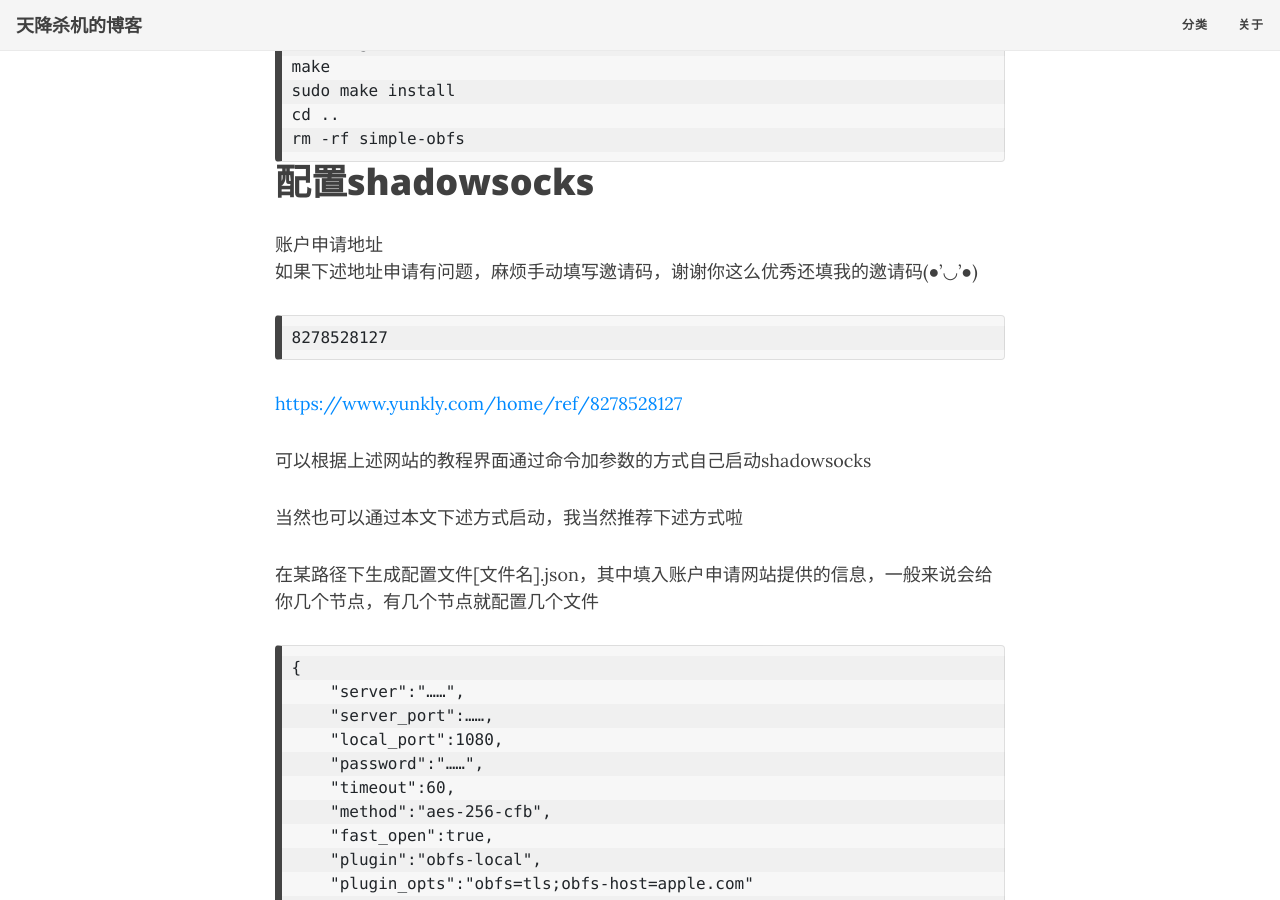
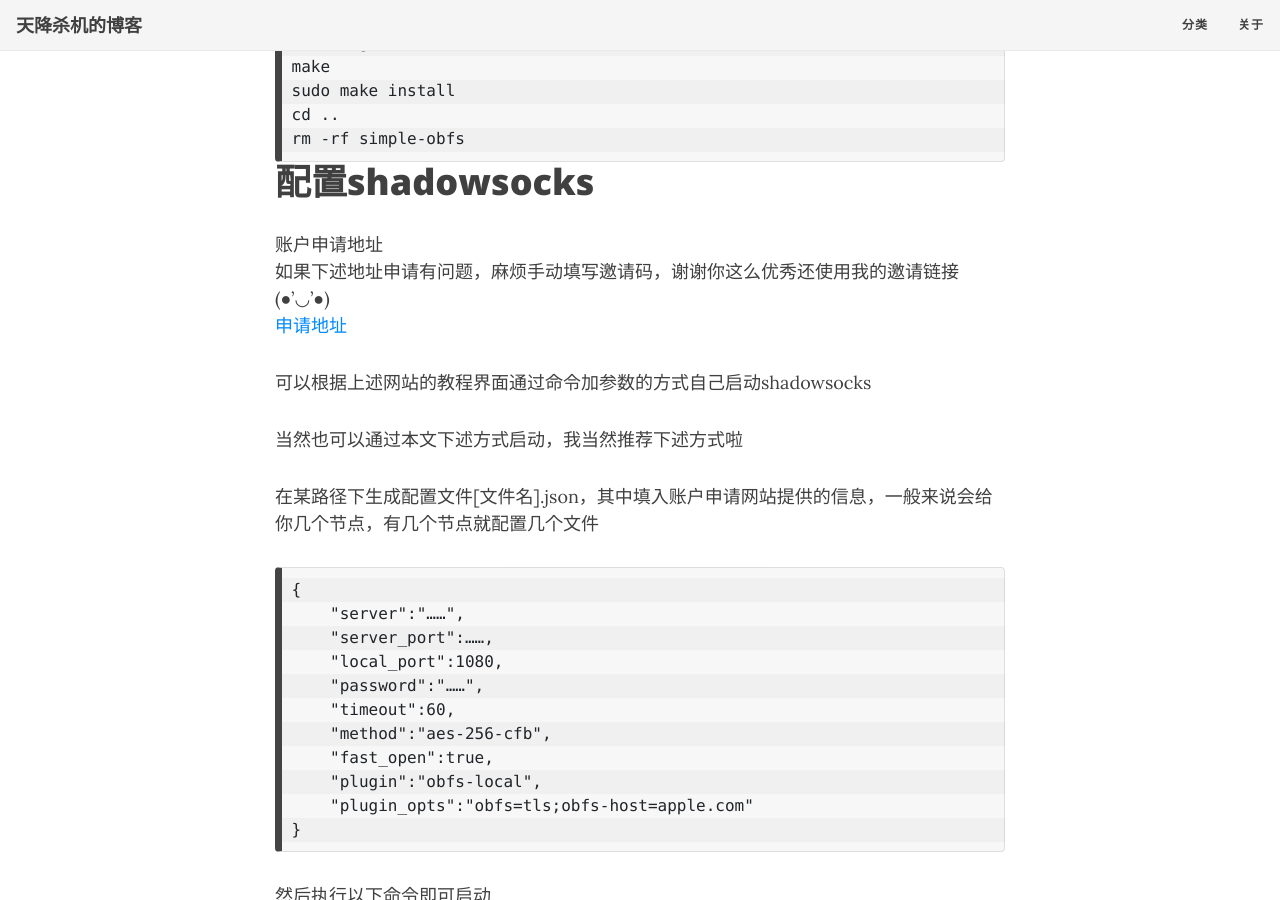
Before and after one commit to BobbyBBY/BobbyBBY.github.io, a Jekyll site: the page built from _posts/2020-06-04-git-speedup.md, in a window 1280 px wide and 900 px high, scrolled down 6375 px. Built offline with Jekyll 4.4.1, drawn with Linux system fonts in a browser that asks for light colours; nearby versions of some CDN libraries; comment, search, counter and statistics services are not loaded.

Commit message:
优化邀请链接

````diff
--- a/_posts/2020-06-04-git-speedup.md
+++ b/_posts/2020-06-04-git-speedup.md
@@ -101,11 +101,8 @@ rm -rf simple-obfs
 
 # 配置shadowsocks
 账户申请地址
-如果下述地址申请有问题，麻烦手动填写邀请码，谢谢你这么优秀还填我的邀请码(●'◡'●)
-```
-8278528127
-```
-[https://www.yunkly.com/home/ref/8278528127](https://www.yunkly.com/home/ref/8278528127)
+如果下述地址申请有问题，麻烦手动填写邀请码，谢谢你这么优秀还使用我的邀请链接(●'◡'●)
+[申请地址](https://www.yunkly.com/home/ref/8278528127)
 
 可以根据上述网站的教程界面通过命令加参数的方式自己启动shadowsocks
 
````
